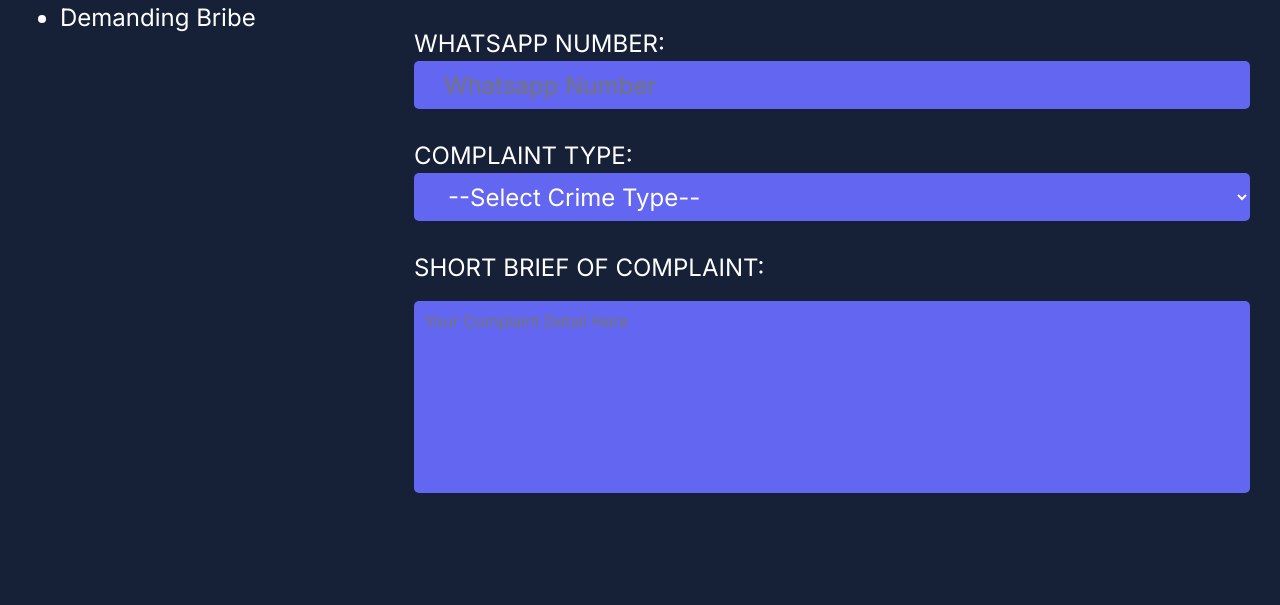
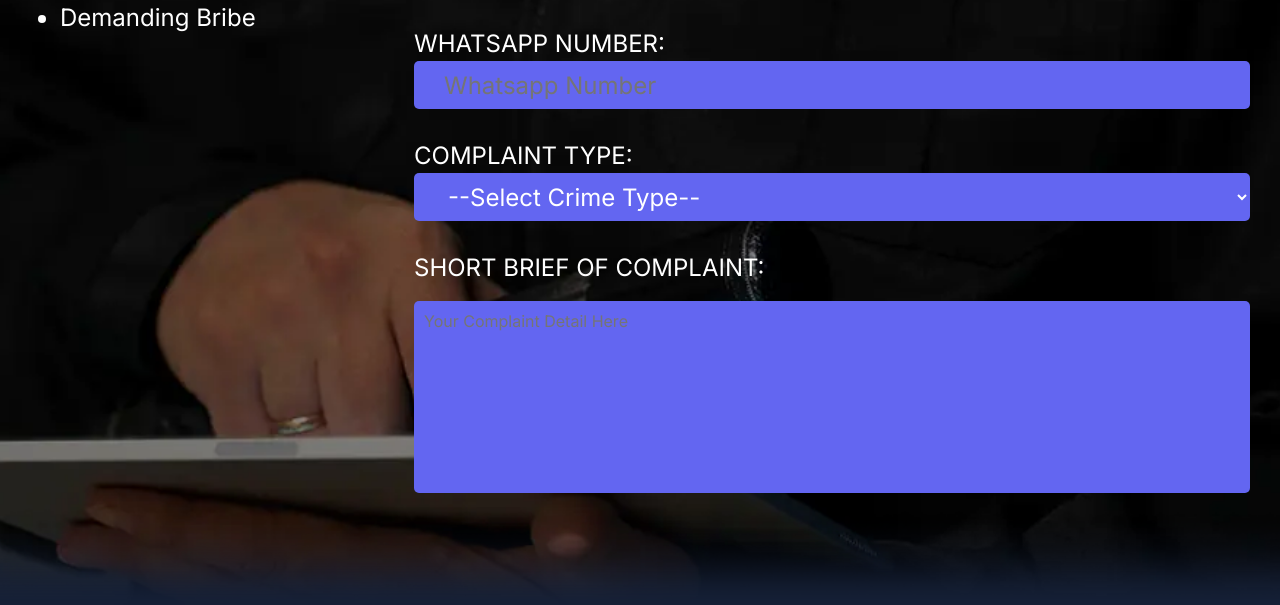
Before and after one commit to hamzalodhi2023/dig_final_website, a plain HTML site: page complaint.html in a window 1280 px wide. Shown: the part 325-930 px from the top of the page. Drawn offline with nearby package versions, Linux system fonts and the light colour scheme.

Commit message:
add background image in complaint page

```diff
--- a/css/complaint.css
+++ b/css/complaint.css
@@ -144,6 +144,10 @@ Hero Section start
   min-height: 100dvh;
   width: 100%;
   overflow: hidden;
+
+  background-image: url(../images/complaint.webp);
+  background-position: center;
+  background-size: cover;
 }
 
 nav {
```
Also changed, not shown: images/complaint.webp (added).
